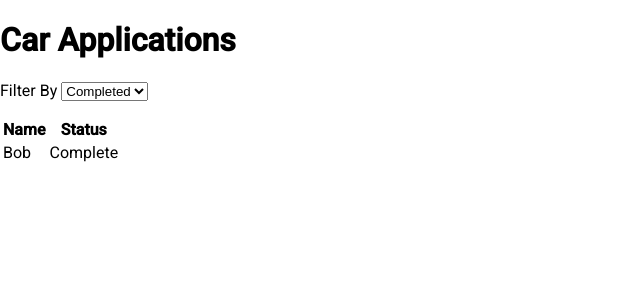
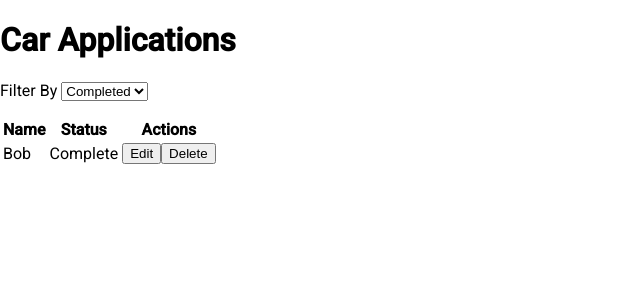
Before and after one commit to aaroncheungcompsci/SeniorProject, an Angular app in the folder karmecca-crm2/: page /admin in a window 1280 px wide. Shown: the top 300 px of the page, without its empty margins (0-640 px from the left). Built offline with nearby package versions, Linux system fonts and the light colour scheme.

Commit message:
add 'actions' category to Car Applications section and edit and delete buttons

```diff
--- a/karmecca-crm2/src/app/admin/admin.component.html
+++ b/karmecca-crm2/src/app/admin/admin.component.html
@@ -23,10 +23,13 @@
         <tr>
             <th>Name</th>
             <th>Status</th>
+            <th>Actions</th>
         </tr>
         <tr>
              <td>Bob</td>
               <td>Complete</td>
+              <!--These are the button for Actions and will need to configure onClick actions-->
+              <td><button type="submit">Edit</button> <button type="submit">Delete</button></td>
         </tr>
     </table>
 
```
Also changed, not shown: 1 other file (tests, documents, lock files or other folders).
